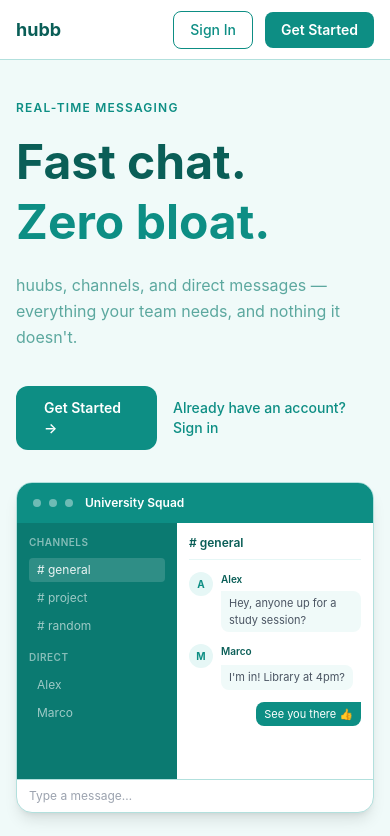
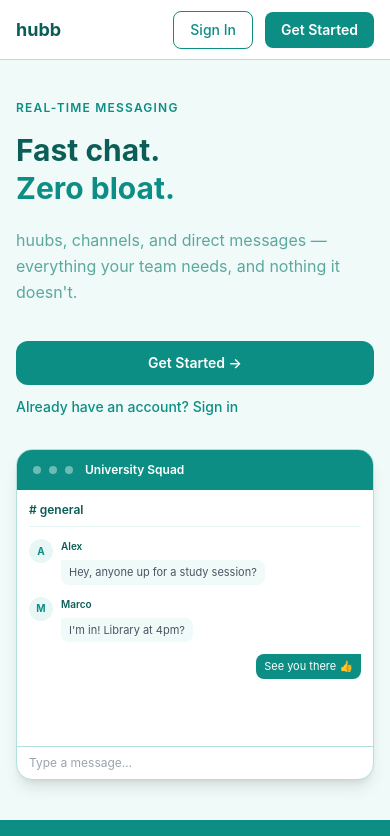
Before and after one commit to GiacomoZoet/Hubb, a Vue app in the folder frontend/: page / in a window 390 px wide. Shown: the top 836 px of the page. Built offline with nearby package versions, Linux system fonts and the light colour scheme; no server answers.

Commit message:
fix: make landing page responsive on mobile

```diff
--- a/frontend/src/views/HomeView.vue
+++ b/frontend/src/views/HomeView.vue
@@ -17,16 +17,16 @@
     <section class="flex-1 max-w-[1100px] mx-auto w-full px-4 py-10 md:px-12 md:py-20 grid grid-cols-1 md:grid-cols-2 gap-8 md:gap-12 items-center">
       <div>
         <p class="text-xs font-semibold uppercase tracking-widest text-teal-primary mb-4">Real-time messaging</p>
-        <h1 class="text-5xl font-bold leading-tight text-teal-text dark:text-gray-100 mb-5">
+        <h1 class="text-3xl sm:text-4xl md:text-5xl font-bold leading-tight text-teal-text dark:text-gray-100 mb-5">
           Fast chat.<br><span class="text-teal-primary">Zero bloat.</span>
         </h1>
         <p class="text-base text-teal-muted dark:text-gray-400 leading-relaxed mb-9 max-w-md">
           huubs, channels, and direct messages — everything your team needs, and nothing it doesn't.
         </p>
-        <div class="flex gap-4 items-center">
+        <div class="flex flex-col sm:flex-row gap-3 sm:gap-4 sm:items-center">
           <RouterLink
             to="/register"
-            class="px-7 py-3 bg-teal-primary text-white rounded-xl text-sm font-semibold hover:bg-teal-dark transition-colors"
+            class="px-7 py-3 bg-teal-primary text-white rounded-xl text-sm font-semibold hover:bg-teal-dark transition-colors text-center"
           >Get Started →</RouterLink>
           <RouterLink to="/login" class="text-sm text-teal-primary font-medium hover:underline">
             Already have an account? Sign in
@@ -42,7 +42,7 @@
           <span class="ml-1 text-white text-xs font-semibold">University Squad</span>
         </div>
         <div class="flex h-64">
-          <div class="w-40 bg-teal-dark flex-shrink-0 px-3 py-3">
+          <div class="hidden sm:block w-40 bg-teal-dark flex-shrink-0 px-3 py-3">
             <p class="text-[10px] font-semibold uppercase tracking-wider text-white/50 mb-2">Channels</p>
             <div class="text-xs text-white/90 bg-white/15 rounded px-2 py-1 mb-1"># general</div>
             <div class="text-xs text-white/60 px-2 py-1 mb-1"># project</div>
```
